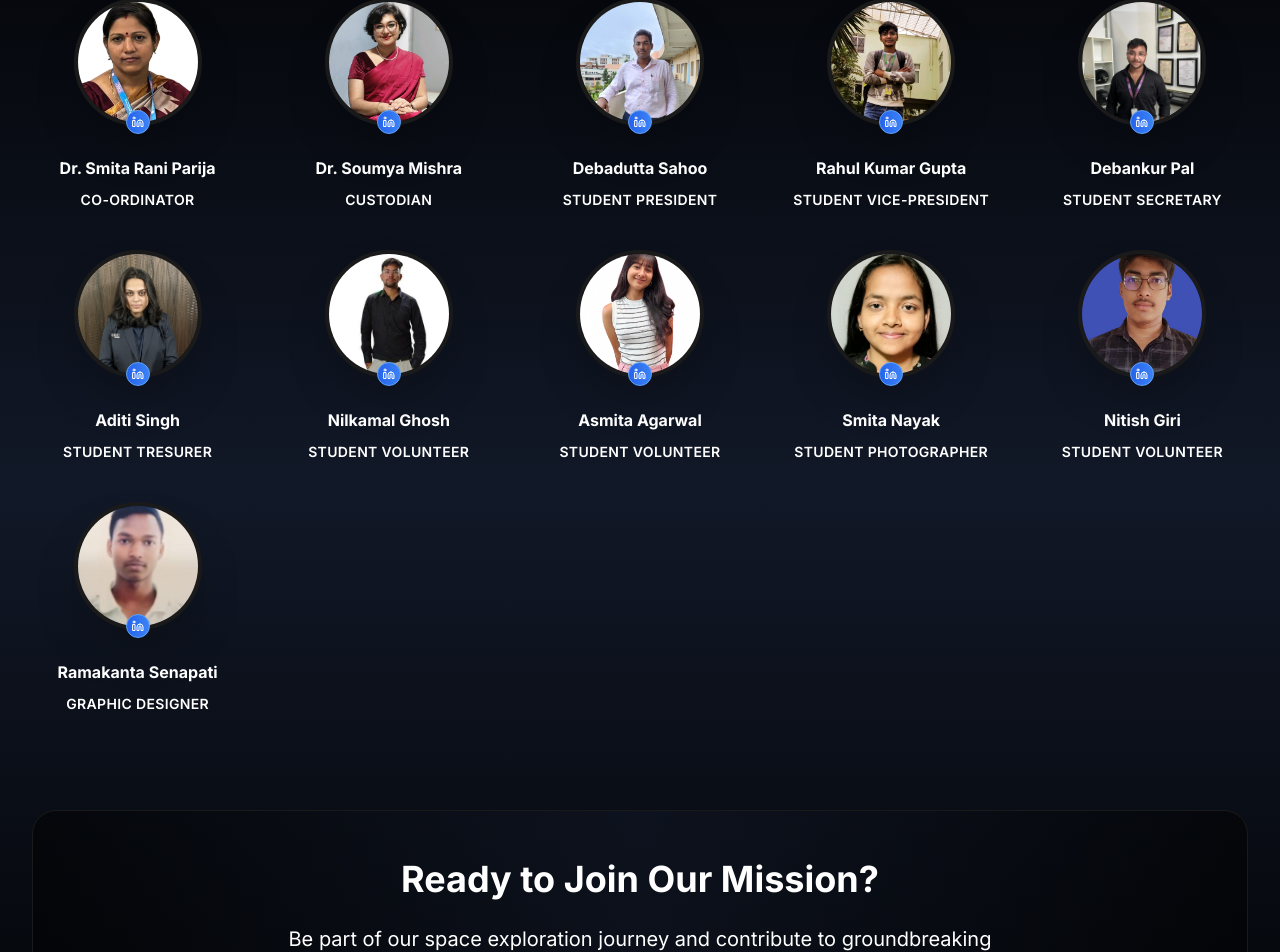
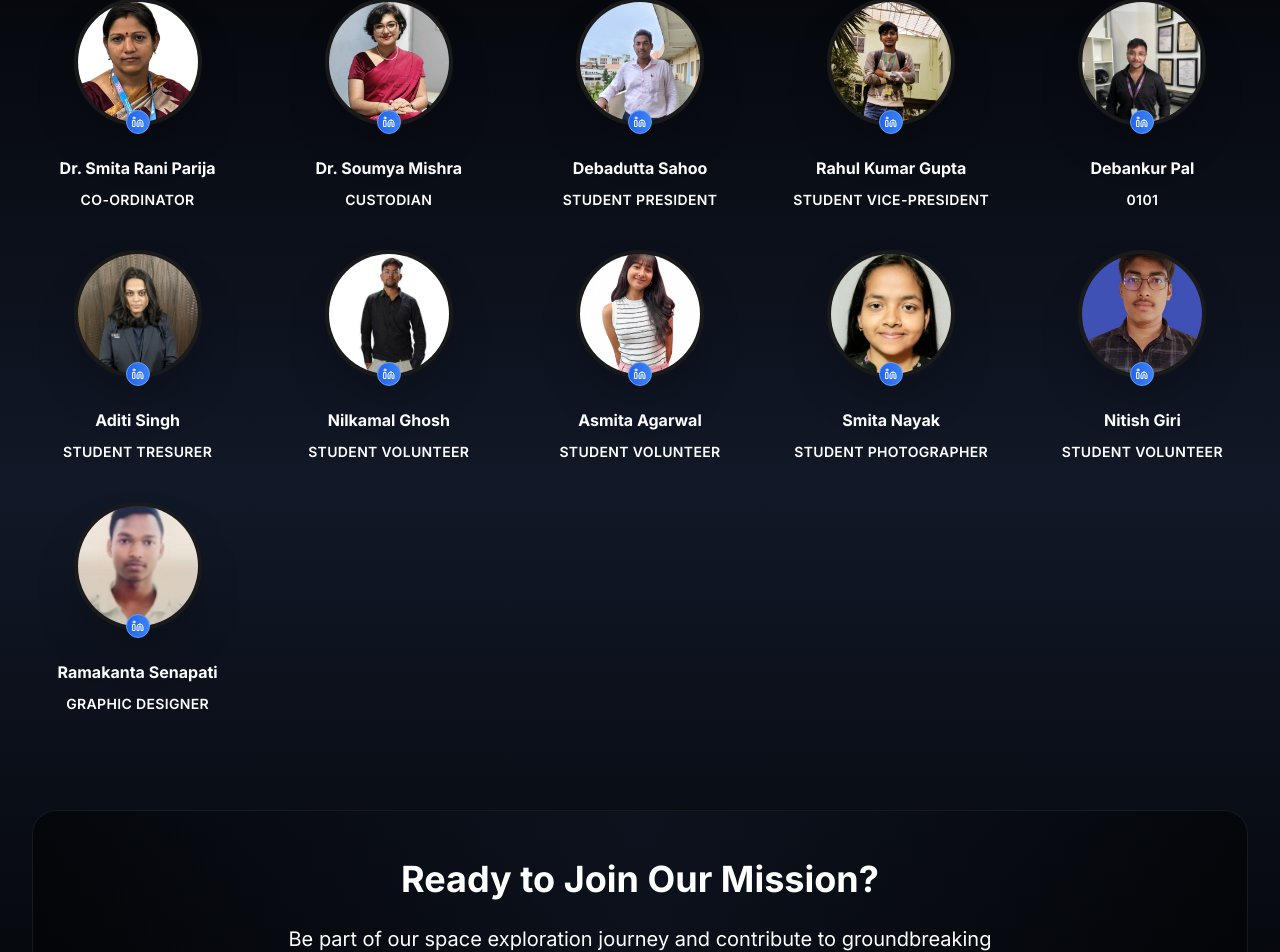
Before and after one commit to cguspaceclub/CGU_SPACE, a React (Vite) app: page /team in a window 1280 px wide. Shown: the part 771-1723 px from the top of the page. Built offline with nearby package versions, Linux system fonts and the light colour scheme.

Commit message:
Update Team.tsx

```diff
--- a/client/pages/Team.tsx
+++ b/client/pages/Team.tsx
@@ -67,7 +67,7 @@ export default function Team() {
     {
       id: 5,
       name: "Debankur Pal",
-      role: "Student Secretary",
+      role: "0101",
       image:
         "dabankur_pal.jpg",
       description:
```
